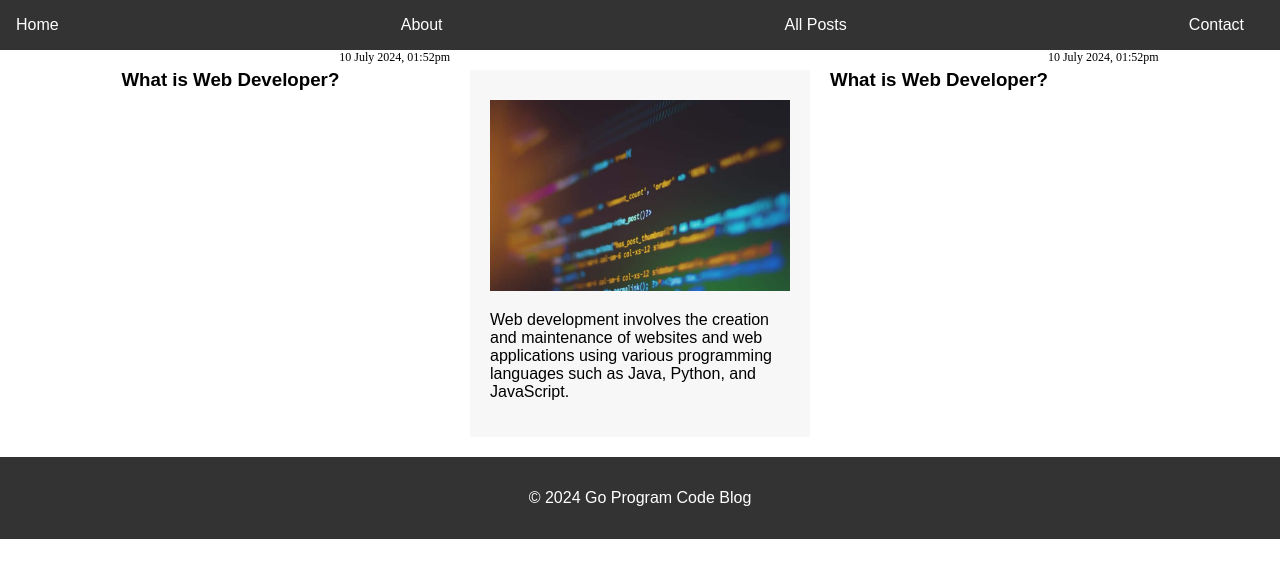
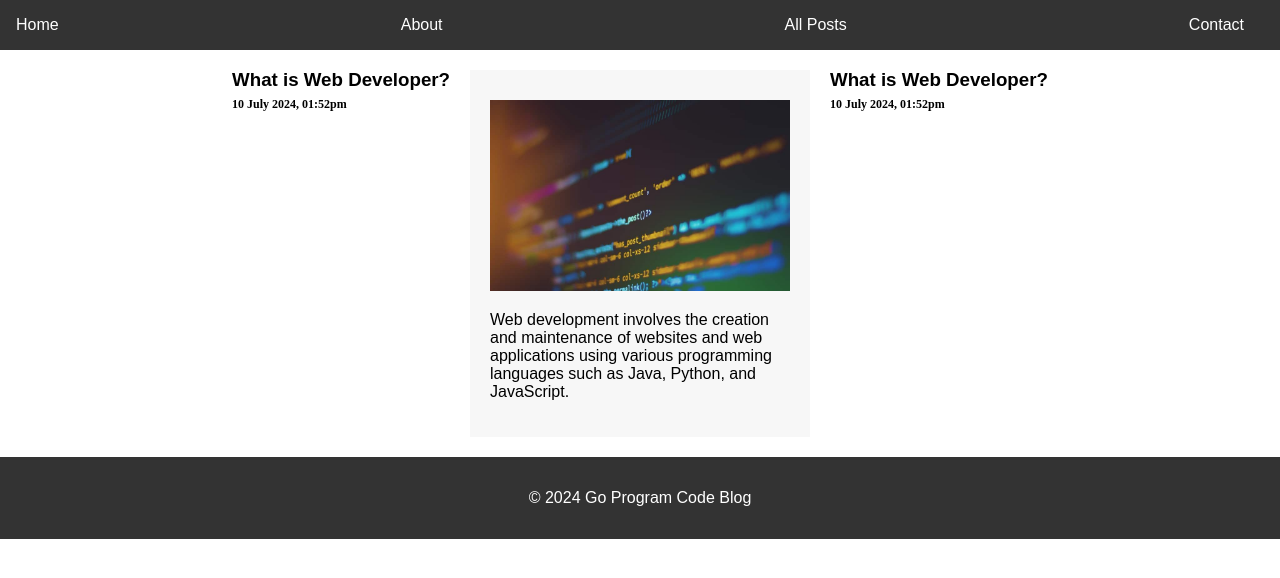
Before and after one commit to st762590/goprogramcodeblogsst, a plain HTML site: page visit.html in a window 1280 px wide. Drawn offline with Linux system fonts and the light colour scheme.

Commit message:
update visit.html

```diff
--- a/visit.html
+++ b/visit.html
@@ -3,9 +3,8 @@
 <head>
     <meta charset="UTF-8">
     <meta name="viewport" content="width=device-width, initial-scale=1.0">
-    <title>All Posts</title>
+    <title></title>
     <link rel="stylesheet" href="style.css">
-    <link rel="stylesheet" href="alp.css">
 </head>
 <body>
     <header>
@@ -19,14 +18,14 @@
         </nav>
     </header>
    <section class="blog-posts">
-      <h3 id="1">What is Web Developer?</h3><time>10 July 2024, 01:52pm</time>
-      <!-- Articale2 -->
+      <h3 id="1">What is Web Developer?<br><time>10 July 2024, 01:52pm</time></h3>
+
 
       <article>
         <img src="software_developer_cover_letter_example_zety_us_4.jpg" alt="Post 2 Image">
         <p>Web development involves the creation and maintenance of websites and web applications using various programming languages such as Java, Python, and JavaScript.</p>
       </article>
-      <h3 id="1">What is Web Developer?</h3><time>10 July 2024, 01:52pm</time>
+      <h3 id="1">What is Web Developer?<br><time>10 July 2024, 01:52pm</time></h3>
 
       </section>
     <footer>
```
